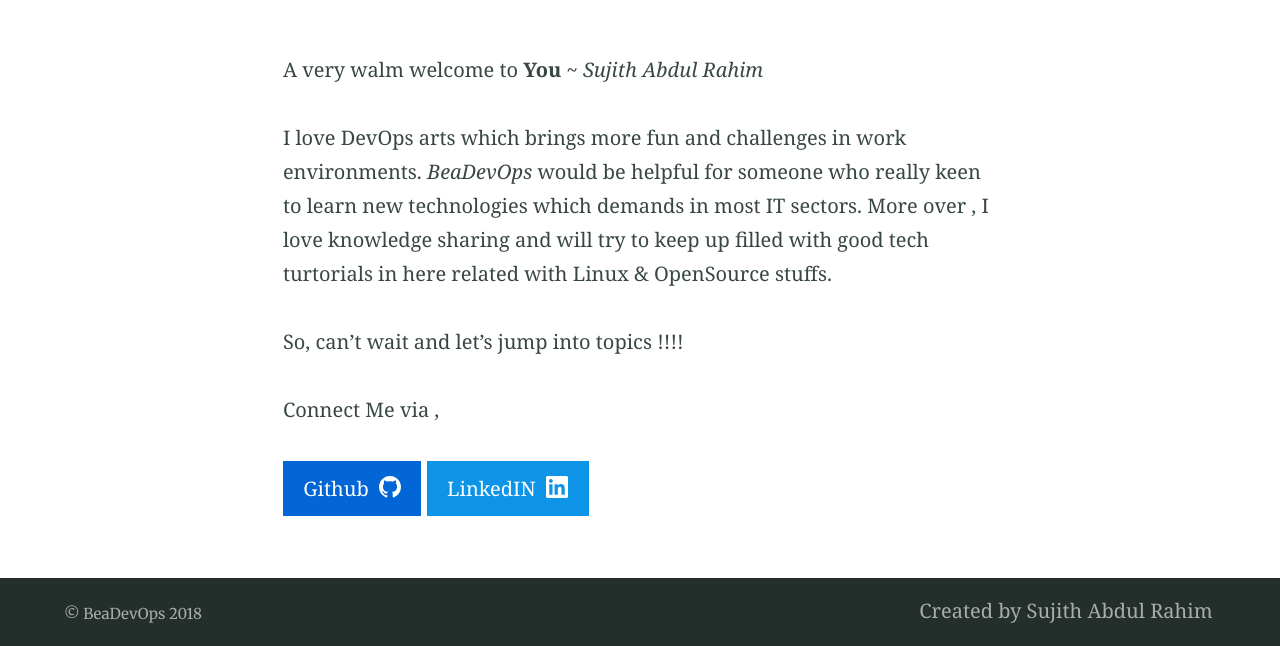
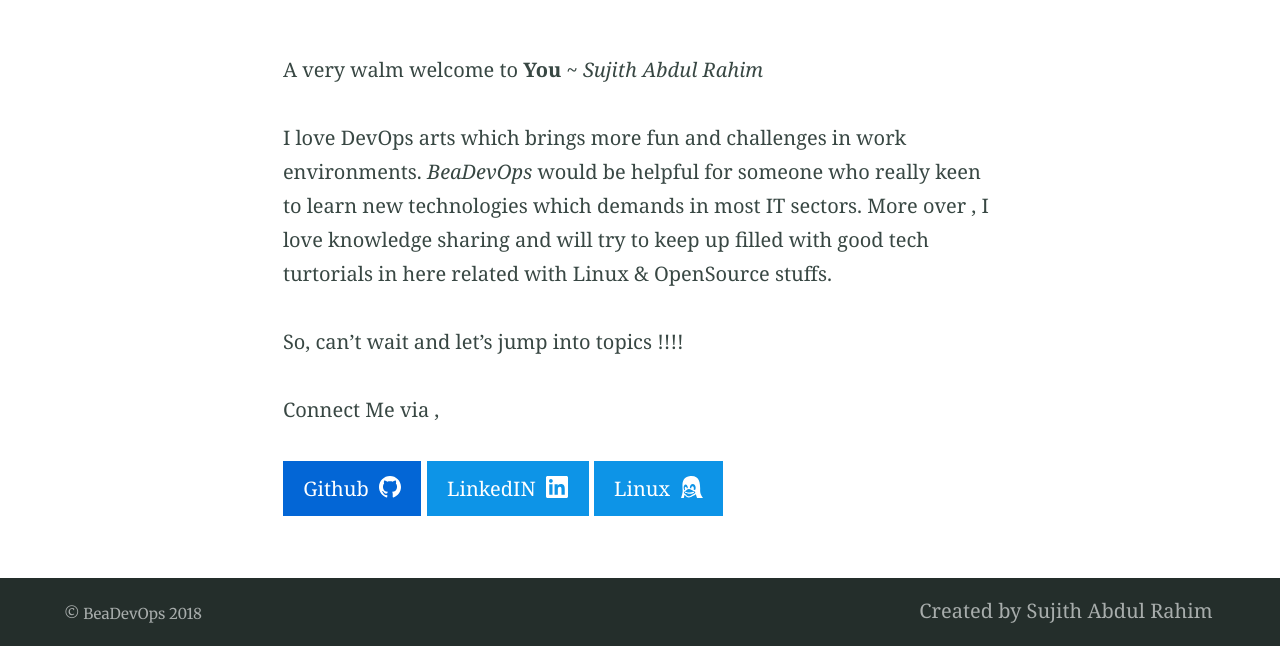
Before and after one commit to sujiar37/beadevops, a Jekyll site: the page built from index.md, in a window 1280 px wide. Shown: the part 424-1070 px from the top of the page. Built offline with Jekyll 4.4.1, drawn with Linux system fonts in a browser that asks for light colours; our own code applies the rules of GitHub Pages for plain Markdown files.

Commit message:
index.md

```diff
--- a/index.md
+++ b/index.md
@@ -16,7 +16,7 @@ So, can't wait and let's jump into topics !!!!
 
 Connect Me via ,
 
-{% include button.html text="Github" icon="github" link="https://github.com/sujiar37" color="#0366d6" %} {% include button.html text="LinkedIN" icon="linkedin" link="https://linkedin.com/in/sujithar37" color="#0d94e7" %}
+{% include button.html text="Github" icon="github" link="https://github.com/sujiar37" color="#0366d6" %} {% include button.html text="LinkedIN" icon="linkedin" link="https://linkedin.com/in/sujithar37" color="#0d94e7" %} {% include button.html text="Linux" icon="linux" link="https://www.beadevops.com/linux/lin_1.html" color="#0d94e7" %}
 
 
 <!--
```
Also changed, not shown: _includes/site-icons.svg.
